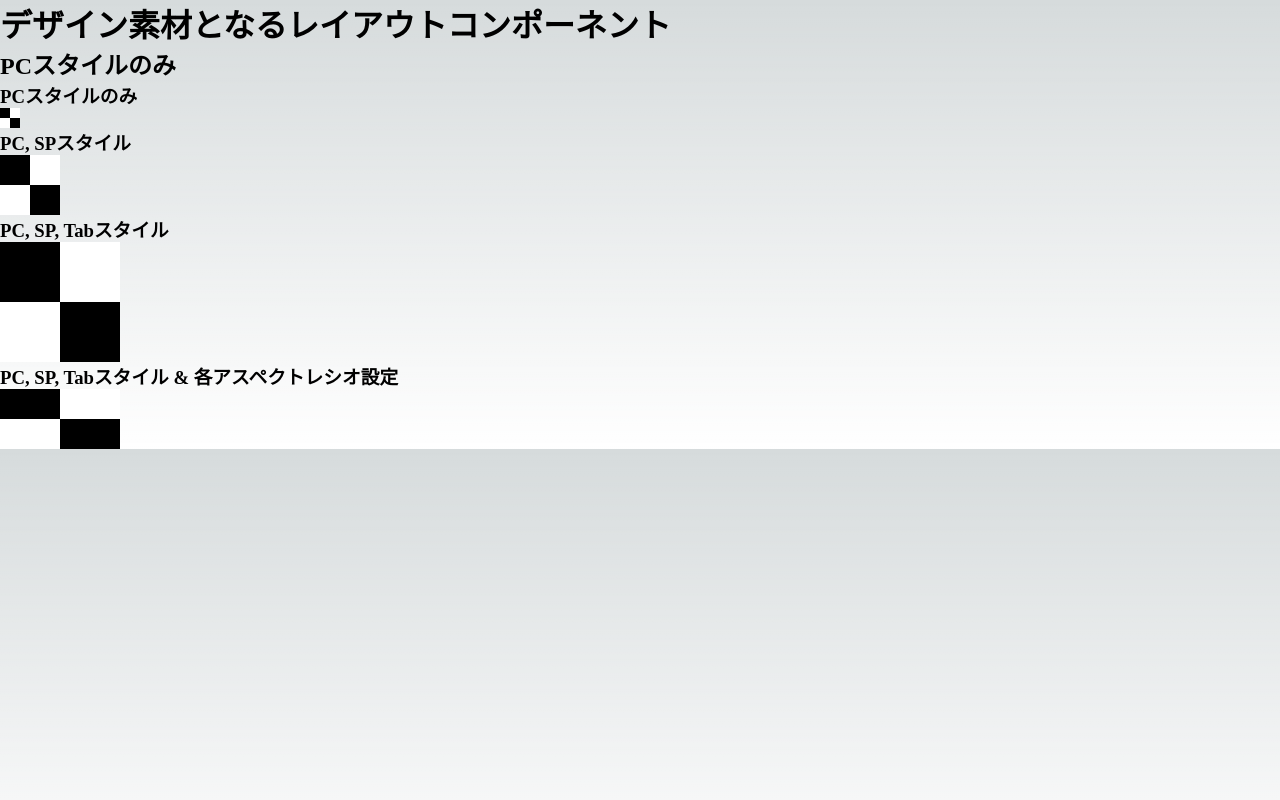
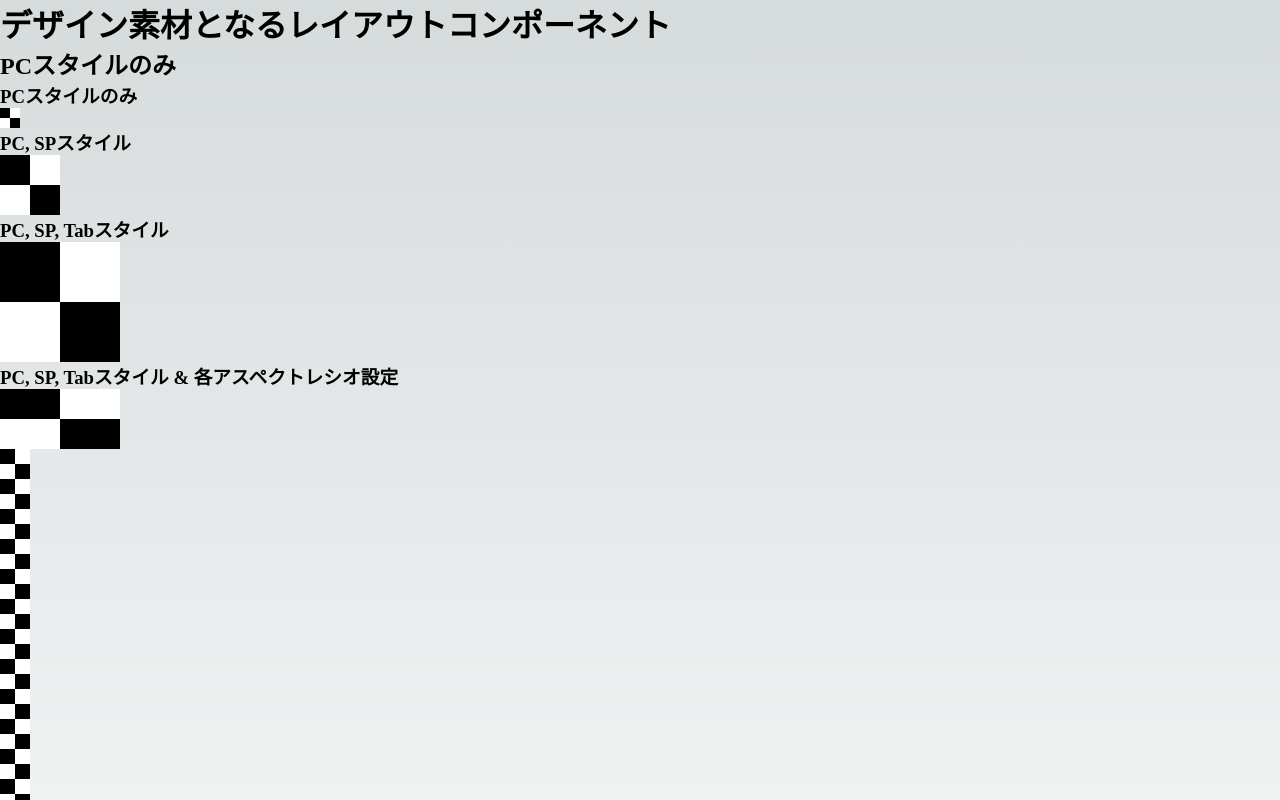
Before and after one commit to YujiTakebuchi/next-labo, a Next.js app: page /materials in a window 1280 px wide. Shown: the top 800 px of the page. Built offline with nearby package versions, Linux system fonts and the light colour scheme.

Commit message:
ゴールチェックラインの様なチェックタイルの縦方向の敷き詰めコンポーネント作成

```diff
--- /dev/null
+++ b/components/material/styled/TilesVertical.module.scss
@@ -0,0 +1,21 @@
+/*===================================*/
+// Tiles module styles
+// タイル形式のコンポーネントを含むモジュールのスタイル
+/*===================================*/
+@use "../../../styles/var.module";
+
+.check-tile {
+  position: relative;
+  &--content {
+    display: grid;
+    grid-template-columns: 1fr 1fr;
+    &__tp-lf,
+    &__bt-rt {
+      background-color: black;
+    }
+    &__tp-rt,
+    &__bt-lf {
+      background-color: white;
+    }
+  }
+}
--- /dev/null
+++ b/components/material/styled/TilesVertical.tsx
@@ -0,0 +1,55 @@
+/*===================================*/
+// TilesVertical module
+// タイル形式のコンポーネントを含むモジュール
+/*===================================*/
+import { responsiveCSS } from "@/features/emotionUtil";
+import { css } from "@emotion/react";
+import React, { ReactNode, useEffect, useState } from "react";
+import { CheckTile } from "../atomic/Tiles";
+import styles from "./TilesVertical.module.scss";
+
+/**
+ * チェックタイルコンポーネント
+ * @return {import("react").ReactElement} チェックタイルコンポーネント
+ */
+export function CheckTileFillVertical(): JSX.Element {
+  const tileHeigth = 30;
+  const calcTileLengthFillVertical = (
+    verticalHeight: number,
+    tileHeigth: number
+  ) => {
+    return Math.ceil(verticalHeight / tileHeigth);
+  };
+  const [tileLengthFillVertical, setTileLengthFillVertical] = useState(0);
+  useEffect(() => {
+    if (!window) return;
+    setTileLengthFillVertical(
+      calcTileLengthFillVertical(window.innerHeight, tileHeigth)
+    );
+  }, []);
+  useEffect(() => {
+    if (!window) return;
+    window.addEventListener("resize", () => {
+      setTileLengthFillVertical(
+        calcTileLengthFillVertical(window.innerHeight, tileHeigth)
+      );
+    });
+  });
+  return (
+    <div>
+      {new Array(tileLengthFillVertical).fill(null).map(() => {
+        return (
+          <CheckTile
+            sizeStyleList={[
+              {
+                maxWidth: undefined,
+                size: `${tileHeigth}px`,
+                aspectRatio: 1 / 1,
+              },
+            ]}
+          />
+        );
+      })}
+    </div>
+  );
+}
--- a/pages/materials/index.tsx
+++ b/pages/materials/index.tsx
@@ -1,5 +1,6 @@
 import variable from "../../styles/var.module.scss";
 import { CheckTile } from "@/components/material/atomic/Tiles";
+import { CheckTileFillVertical } from "@/components/material/styled/TilesVertical";
 
 export default function Home() {
   return (
@@ -64,6 +65,9 @@ export default function Home() {
             ]}
           />
         </div>
+        <div>
+          <CheckTileFillVertical />
+        </div>
       </div>
     </>
   );
```
